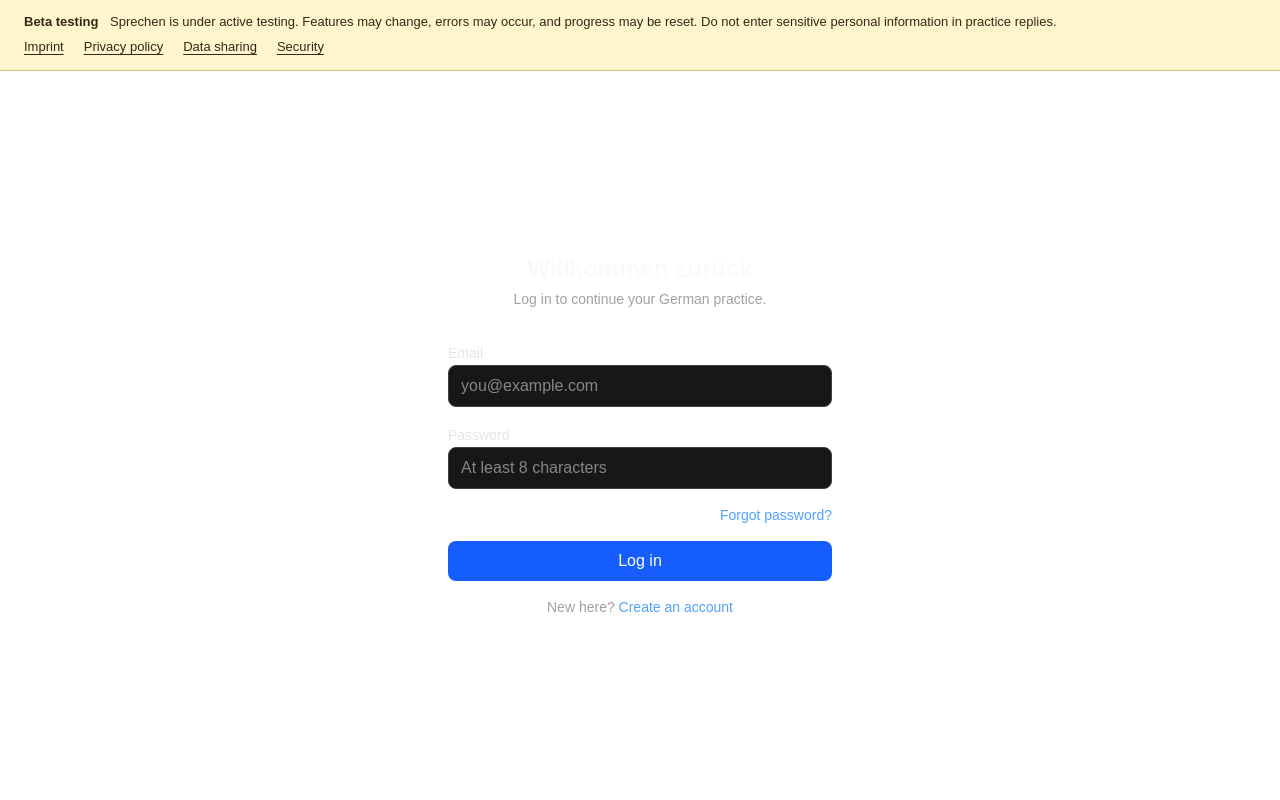
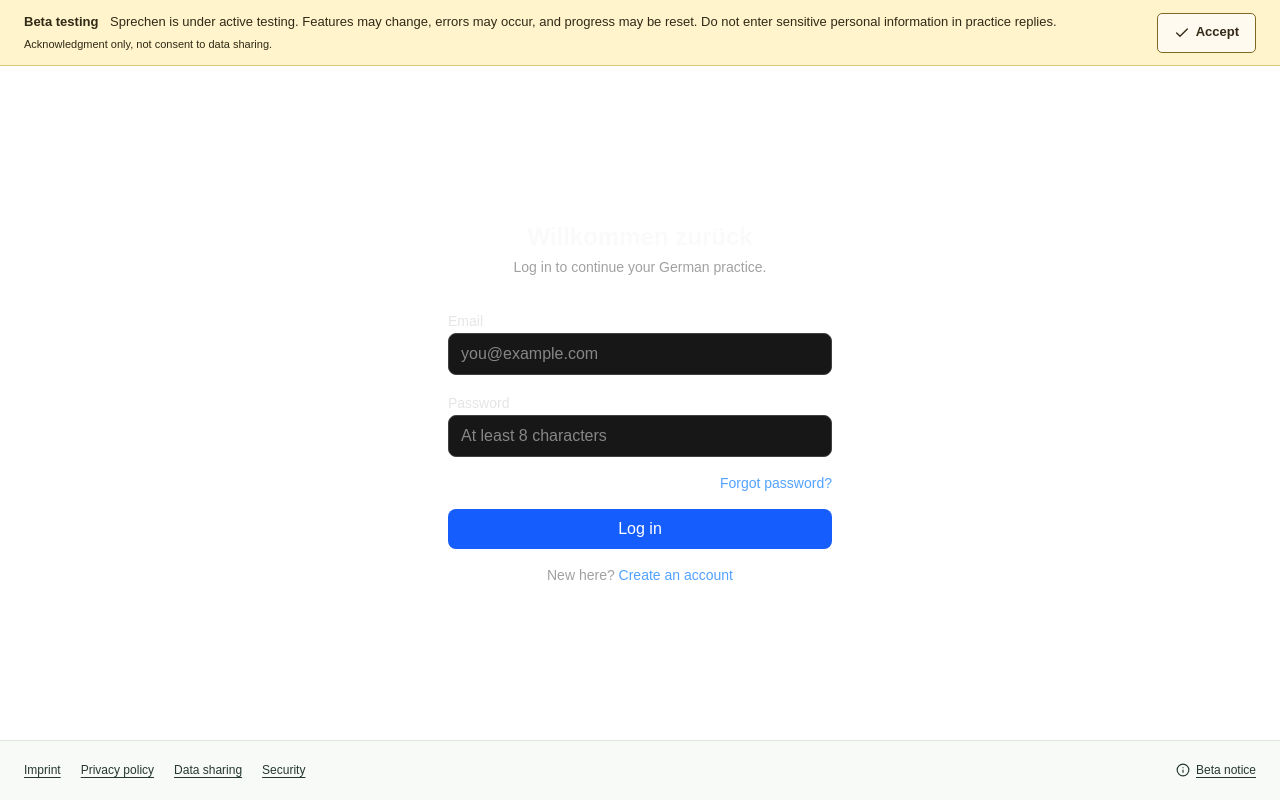
Before and after one commit to sahilrajpurkar03/german-learn-app, a Next.js app in the folder app/: page /login in a window 1280 px wide. Built offline with nearby package versions, Linux system fonts and the light colour scheme.

Commit message:
Make beta notice dismissible and retain legal footer links

```diff
--- a/app/src/app/layout.tsx
+++ b/app/src/app/layout.tsx
@@ -2,7 +2,7 @@
 import { DM_Sans, Fraunces, Geist, Geist_Mono } from "next/font/google";
 import "./globals.css";
 import "./legal.css";
-import { SiteNotice } from "@/components/site-notice";
+import { SiteFooter, SiteNotice } from "@/components/site-notice";
 
 const geistSans = Geist({
   variable: "--font-geist-sans",
@@ -41,7 +41,7 @@
       lang="en"
       className={`${geistSans.variable} ${geistMono.variable} ${studioSans.variable} ${studioDisplay.variable} h-full antialiased`}
     >
-      <body className="min-h-full flex flex-col"><SiteNotice />{children}</body>
+      <body className="min-h-full flex flex-col"><SiteNotice />{children}<SiteFooter /></body>
     </html>
   );
 }
--- a/app/src/app/legal.css
+++ b/app/src/app/legal.css
@@ -1,6 +1,11 @@
 .site-notice {
   position: relative;
   z-index: 30;
+  display: flex;
+  align-items: center;
+  justify-content: space-between;
+  flex-wrap: wrap;
+  gap: 10px 24px;
   flex-shrink: 0;
   padding: 12px 24px;
   border-bottom: 1px solid #dcc772;
@@ -9,11 +14,21 @@
   font-size: 13px;
   line-height: 1.6;
 }
+.site-notice > div { flex: 1 1 320px; min-width: 0; }
 .site-notice p { margin: 0; }
 .site-notice strong { margin-right: 8px; }
-.site-notice nav { display: flex; flex-wrap: wrap; gap: 8px 20px; margin-top: 4px; }
-.site-notice a { text-decoration: underline; text-underline-offset: 3px; }
-.site-notice a:focus-visible, .legal-page a:focus-visible { outline: 2px solid currentColor; outline-offset: 3px; }
+.site-notice small { display: block; margin-top: 3px; font-size: 11px; }
+.site-notice button { display: inline-flex; align-items: center; justify-content: center; gap: 6px; min-height: 40px; padding: 8px 16px; border: 1px solid #806920; border-radius: 5px; background: #fffaf0; color: inherit; font: inherit; font-weight: 600; cursor: pointer; }
+.site-notice button:hover { background: #fff; }
+.site-notice button:focus-visible, .site-footer a:focus-visible, .site-footer button:focus-visible, .legal-page a:focus-visible { outline: 2px solid currentColor; outline-offset: 3px; }
+.site-footer { display: flex; flex-wrap: wrap; align-items: center; justify-content: space-between; gap: 12px 24px; flex-shrink: 0; padding: 16px 24px; border-top: 1px solid #dce5df; background: #f8faf7; color: #24382e; font-size: 12px; line-height: 1.6; }
+.site-footer nav { display: flex; flex-wrap: wrap; gap: 8px 20px; }
+.site-footer a, .site-footer button { text-decoration: underline; text-underline-offset: 3px; }
+.site-footer button { display: inline-flex; align-items: center; gap: 6px; border: 0; padding: 4px 0; background: transparent; color: inherit; font: inherit; cursor: pointer; }
+@media (max-width: 700px) {
+  .site-notice, .site-footer { padding-inline: 20px; }
+  body:has(.studio-shell) .site-footer { padding-bottom: calc(88px + env(safe-area-inset-bottom, 0px)); }
+}
 .legal-page { width: 100%; flex: 1; background: #f8faf7; color: #24382e; padding: 40px 20px 100px; }
 .legal-page article { max-width: 780px; margin: 0 auto; overflow-wrap: anywhere; }
 .legal-page h1 { font-size: 32px; margin: 20px 0 8px; }
--- a/app/src/components/legal-document.tsx
+++ b/app/src/components/legal-document.tsx
@@ -56,6 +56,7 @@
           <p>My Chapters can capture a short recap or accept an audio upload of up to three minutes and 10 MB. Selecting or recording audio does not by itself upload it. Uploading requires an affirmative confirmation that you have permission to submit everyone&apos;s words and agree to the stated AI processing. Do not record other people without their informed permission; a microphone permission prompt or beta notice does not provide their consent. Avoid sensitive personal data and confidential work material.</p>
           <p>When enabled, audio is uploaded to a private Supabase bucket and sent through the app server to Groq for transcription. You can correct and redact the transcript before separately requesting German chapter generation; redaction at that stage does not undo the provider&apos;s earlier receipt of the audio. For typed recaps, only the submitted text and settings are sent. Groq is an additional processor; processing is not represented as device-only or EU-only. Its published controls offer Zero Data Retention, but the operator must verify the account setting, processing agreement, and applicable international-transfer safeguards before enabling the feature. No automatic transfer to a different AI provider is implemented.</p>
           <h2>Cookies, local storage, and offline assets</h2>
+          <p>The browser preference <code>sprechen-beta-notice</code> remembers which version of the beta warning you acknowledged. Accept hides that warning on subsequent visits in the same browser; it does not give consent to data sharing or waive your rights. The footer retains the legal links and can reopen the warning. A changed notice version or cleared browser storage shows it again. If browser storage is unavailable, the acknowledgment lasts only for the current page visit.</p>
           <p>Authentication cookies maintain and refresh your session. Local storage keys beginning with <code>sprechen-studio-v1:</code> hold device-local learning progress; this is not an encrypted private vault. Signing out does not currently erase those records. A service worker caches public application assets; authenticated pages and provider requests are configured network-only. Clearing site data removes local progress and cached assets, but does not delete your Supabase account. No advertising or third-party analytics integration was found in the reviewed application source; hosting-provider telemetry must be confirmed separately.</p>
           <h2>Legal basis</h2>
           <p>The intended basis for processing necessary to provide requested accounts and learning functions is Article 6(1)(b) GDPR. Necessary security and operational processing may rely on Article 6(1)(f), with the interest of maintaining a reliable, abuse-resistant service. Processing legally required records may rely on Article 6(1)(c). Where optional processing requires consent, Article 6(1)(a) applies and consent must be withdrawable. Browser microphone permission is not, by itself, a blanket GDPR consent. The operator must confirm these bases, any applicable TDDDG device-storage requirements, and provider arrangements before treating this draft as final.</p>
@@ -67,7 +68,7 @@
           <h2>Your rights</h2>
           <p>Subject to the applicable conditions, you may request access, correction, deletion, restriction, portability, or object to processing. You may withdraw consent for consent-based processing without affecting its prior lawfulness. Personal chapters have export and deletion controls; a complete account export/deletion workflow is not currently implemented. Use the operator contact above once provided for other requests. You may complain to a competent data protection supervisory authority, including the authority in the German federal state where you live or where the operator is established. Clearing browser storage alone is not a cloud-deletion request.</p>
           <h2>Beta and changes</h2>
-          <p>Learning estimates are informal and do not make legally significant automated decisions about you. Features and these notices may change. A visible beta notice is shown throughout the app; it is a status notice, not consent to data sharing or a waiver of your rights.</p>
+          <p>Learning estimates are informal and do not make legally significant automated decisions about you. Features and these notices may change. The beta notice is shown until acknowledged in this browser and can be reopened from the footer. Its acknowledgment is not consent to data sharing or a waiver of your rights.</p>
         </>}
 
         {page === "data-sharing" && <>
--- a/app/src/components/site-notice.tsx
+++ b/app/src/components/site-notice.tsx
@@ -1,15 +1,76 @@
+"use client";
+
+import { useSyncExternalStore } from "react";
 import Link from "next/link";
+import { Check, Info } from "lucide-react";
+
+const storageKey = "sprechen-beta-notice";
+const noticeVersion = "1";
+const changeEvent = "sprechen-beta-notice-change";
+let visitAcknowledgment: boolean | null = null;
+
+function subscribe(callback: () => void) {
+  function onStorage(event: StorageEvent) {
+    if (event.key === storageKey || event.key === null) {
+      visitAcknowledgment = null;
+      callback();
+    }
+  }
+  window.addEventListener("storage", onStorage);
+  window.addEventListener(changeEvent, callback);
+  return () => {
+    window.removeEventListener("storage", onStorage);
+    window.removeEventListener(changeEvent, callback);
+  };
+}
+
+function isAcknowledged() {
+  if (visitAcknowledgment !== null) return visitAcknowledgment;
+  try { return window.localStorage.getItem(storageKey) === noticeVersion; }
+  catch { return false; }
+}
+
+function acknowledge(value: boolean) {
+  try {
+    if (value) window.localStorage.setItem(storageKey, noticeVersion);
+    else window.localStorage.removeItem(storageKey);
+    visitAcknowledgment = null;
+  } catch { visitAcknowledgment = value; }
+  window.dispatchEvent(new Event(changeEvent));
+}
 
 export function SiteNotice() {
+  const acknowledged = useSyncExternalStore(subscribe, isAcknowledged, () => false);
+  if (acknowledged) return null;
   return (
-    <aside aria-label="Beta testing notice" className="site-notice">
-      <p><strong>Beta testing</strong> Sprechen is under active testing. Features may change, errors may occur, and progress may be reset. Do not enter sensitive personal information in practice replies.</p>
+    <aside id="beta-testing-notice" tabIndex={-1} aria-label="Beta testing notice" className="site-notice">
+      <div>
+        <p><strong>Beta testing</strong> Sprechen is under active testing. Features may change, errors may occur, and progress may be reset. Do not enter sensitive personal information in practice replies.</p>
+        <small id="beta-acknowledgment-meaning">Acknowledgment only, not consent to data sharing.</small>
+      </div>
+      <button type="button" aria-describedby="beta-acknowledgment-meaning" onClick={() => acknowledge(true)}><Check size={16} aria-hidden="true" />Accept</button>
+    </aside>
+  );
+}
+
+export function SiteFooter() {
+  function reopen() {
+    acknowledge(false);
+    requestAnimationFrame(() => {
+      const notice = document.getElementById("beta-testing-notice");
+      notice?.focus();
+      notice?.scrollIntoView({ block: "start" });
+    });
+  }
+  return (
+    <footer className="site-footer" aria-label="Site information">
       <nav aria-label="Legal information">
         <Link href="/imprint">Imprint</Link>
         <Link href="/privacy">Privacy policy</Link>
         <Link href="/data-sharing">Data sharing</Link>
         <Link href="/security">Security</Link>
       </nav>
-    </aside>
+      <button type="button" onClick={reopen}><Info size={14} aria-hidden="true" />Beta notice</button>
+    </footer>
   );
 }
```
Also changed, not shown: 1 other file (tests, documents, lock files or other folders).
